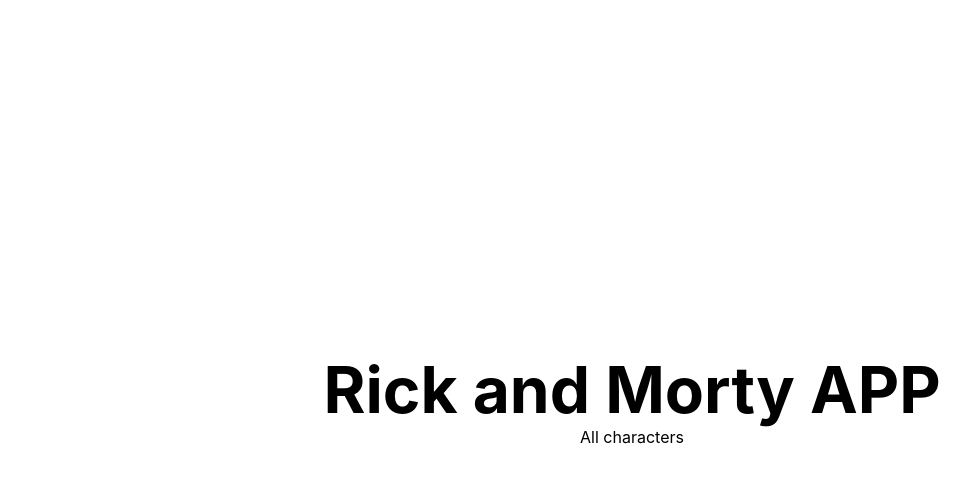
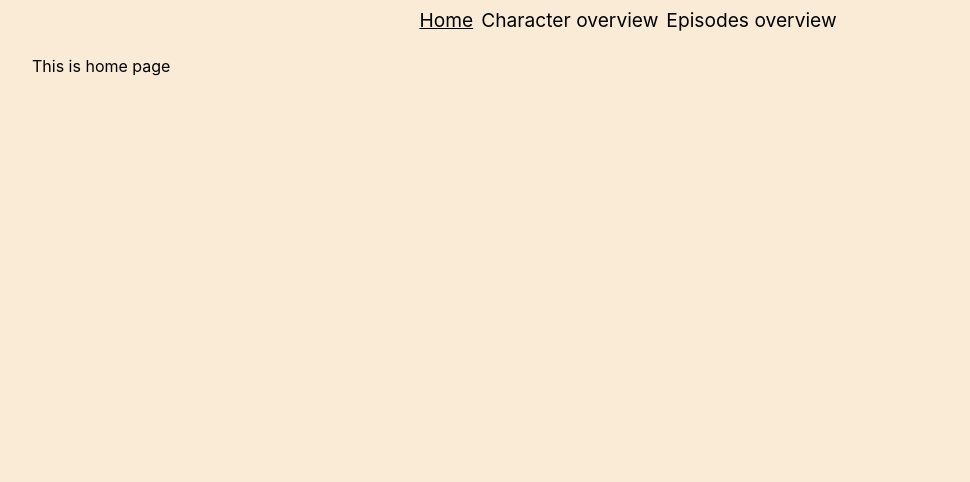
Before and after one commit to evgeshabond/rick-morty, a Next.js app: page / in a window 1280 px wide. Shown: the top 482 px of the page, without its empty margins (8-978 px from the left). Built offline with nearby package versions, Linux system fonts and the light colour scheme.

Commit message:
feat: add layout and navigation

```diff
--- /dev/null
+++ b/components/Layout.js
@@ -0,0 +1,63 @@
+import React from 'react';
+import Link from 'next/link';
+import Head from 'next/head';
+import { useRouter } from 'next/router';
+import clsx from 'clsx';
+import { pathToTitle } from '../utils/pathToTitle';
+
+import styles from './Layout.module.css';
+
+const Layout = ({ children }) => {
+  const router = useRouter();
+  const path = router.asPath.split('/')[1];
+  const title = pathToTitle(path);
+  return (
+    <div className={styles.container}>
+      <Head>
+        <title>{title}</title>
+      </Head>
+      <nav className={styles.navigation}>
+        <Link href="/">
+          <a
+            className={clsx(
+              { [styles.navigation__item]: true },
+              {
+                [styles.navigation__item__active]: path === '',
+              }
+            )}
+          >
+            Home
+          </a>
+        </Link>
+        <Link href="/character-overview/1">
+          <a
+            className={clsx(
+              { [styles.navigation__item]: true },
+              {
+                [styles.navigation__item__active]:
+                  path === 'character-overview',
+              }
+            )}
+          >
+            Character overview
+          </a>
+        </Link>
+        <Link href="/episode-overview/1">
+          <a
+            className={clsx(
+              { [styles.navigation__item]: true },
+              {
+                [styles.navigation__item__active]: path === 'episode-overview',
+              }
+            )}
+          >
+            Episodes overview
+          </a>
+        </Link>
+      </nav>
+      <main className={styles.main}>{children}</main>
+    </div>
+  );
+};
+
+export default Layout;
--- /dev/null
+++ b/components/Layout.module.css
@@ -0,0 +1,29 @@
+.container {
+  /* background-color: antiquewhite; */
+  max-width: 75rem;
+  width: 100%;
+  margin: auto;
+  display: 'flex';
+  flex-direction: 'column';
+}
+
+.navigation {
+  display: flex;
+  justify-content: center;
+  padding: 0.5rem 1rem;
+}
+
+.navigation__item {
+  display: block;
+  margin-right: 0.5rem;
+  text-align: center;
+  font-size: 1.2rem;
+}
+
+.navigation__item:hover {
+  font-weight: 700;
+}
+
+.navigation__item__active {
+  text-decoration: underline;
+}
--- a/package.json
+++ b/package.json
@@ -9,6 +9,7 @@
   },
   "dependencies": {
     "@apollo/client": "^3.3.15",
+    "clsx": "^1.1.1",
     "graphql": "^15.5.0",
     "next": "10.1.3",
     "react": "17.0.2",
--- a/pages/index.js
+++ b/pages/index.js
@@ -1,67 +1,9 @@
-import Head from 'next/head';
-import Link from 'next/link';
-import styles from '../styles/Home.module.css';
+import Layout from '../components/Layout';
 
 export default function Home() {
   return (
-    <div className={styles.container}>
-      <Head>
-        <title>Create Next App</title>
-        <link rel="icon" href="/favicon.ico" />
-      </Head>
-
-      <main className={styles.main}>
-        <h1 className={styles.title}>Rick and Morty APP</h1>
-        <Link href="/character-overview">
-          <a>All characters</a>
-        </Link>
-
-        {/* <p className={styles.description}>
-          Get started by editing{' '}
-          <code className={styles.code}>pages/index.js</code>
-        </p> */}
-
-        {/* <div className={styles.grid}>
-          <a href="https://nextjs.org/docs" className={styles.card}>
-            <h3>Documentation &rarr;</h3>
-            <p>Find in-depth information about Next.js features and API.</p>
-          </a>
-
-          <a href="https://nextjs.org/learn" className={styles.card}>
-            <h3>Learn &rarr;</h3>
-            <p>Learn about Next.js in an interactive course with quizzes!</p>
-          </a>
-
-          <a
-            href="https://github.com/vercel/next.js/tree/master/examples"
-            className={styles.card}
-          >
-            <h3>Examples &rarr;</h3>
-            <p>Discover and deploy boilerplate example Next.js projects.</p>
-          </a>
-
-          <a
-            href="https://vercel.com/new?utm_source=create-next-app&utm_medium=default-template&utm_campaign=create-next-app"
-            className={styles.card}
-          >
-            <h3>Deploy &rarr;</h3>
-            <p>
-              Instantly deploy your Next.js site to a public URL with Vercel.
-            </p>
-          </a>
-        </div> */}
-      </main>
-
-      {/* <footer className={styles.footer}>
-        <a
-          href="https://vercel.com?utm_source=create-next-app&utm_medium=default-template&utm_campaign=create-next-app"
-          target="_blank"
-          rel="noopener noreferrer"
-        >
-          Powered by{' '}
-          <img src="/vercel.svg" alt="Vercel Logo" className={styles.logo} />
-        </a>
-      </footer> */}
-    </div>
+    <Layout>
+      <p>This is home page</p>
+    </Layout>
   );
 }
--- a/styles/Home.module.css
+++ b/styles/Home.module.css
@@ -1,4 +1,4 @@
-.container {
+/* .container {
   min-height: 100vh;
   padding: 0 0.5rem;
   display: flex;
@@ -119,4 +119,4 @@
     width: 100%;
     flex-direction: column;
   }
-}
+} */
--- a/styles/globals.css
+++ b/styles/globals.css
@@ -4,6 +4,7 @@
   margin: 0;
   font-family: -apple-system, BlinkMacSystemFont, Segoe UI, Roboto, Oxygen,
     Ubuntu, Cantarell, Fira Sans, Droid Sans, Helvetica Neue, sans-serif;
+  background-color: antiquewhite;
 }
 
 a {
--- /dev/null
+++ b/utils/pathToTitle.js
@@ -0,0 +1,9 @@
+const paths = {
+  'character-overview': 'Character overview',
+};
+
+const pathToTitle = path => {
+  return paths[path];
+};
+
+export { pathToTitle };
```
Also changed, not shown: pages/character-overview.js (deleted, +0 -49 lines), pages/character-overview/Page.module.css (added, +24 -0 lines), pages/character-overview/[page].js (+18 -17 lines), 1 other file (tests, documents, lock files or other folders).
